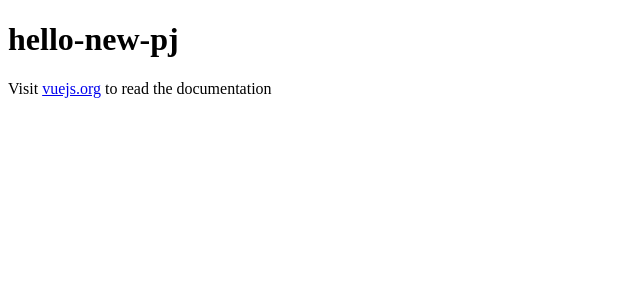
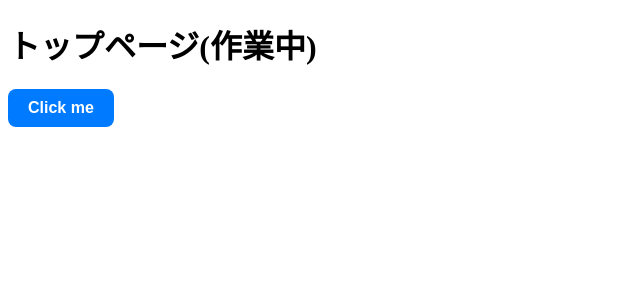
Before and after one commit to Riri-Inferno/my-portfolio, a Vue app: page / in a window 1280 px wide. Shown: the top 300 px of the page, without its empty margins (0-640 px from the left). Built offline with nearby package versions, Linux system fonts and the light colour scheme; the HTML template or start-up script is replaced by a standard one.

Commit message:
ボタンを追加

```diff
--- /dev/null
+++ b/src/components/atoms/BaseButton.vue
@@ -0,0 +1,165 @@
+<template>
+  <button
+    :class="[
+      'button',
+      `button--${variant}`,
+      `button--${size}`,
+      {
+        'button--disabled': disabled,
+        'button--loading': loading,
+        'button--full-width': fullWidth,
+      },
+    ]"
+    :type="type"
+    :disabled="disabled || loading"
+    @click="handleClick"
+  >
+    <span v-if="loading" class="button__loader">
+      <!-- TODO:シンプルなローディング表示 -->
+      ⟳
+    </span>
+    <span class="button__content">
+      <slot />
+    </span>
+  </button>
+</template>
+
+<script setup lang="ts">
+interface ButtonProps {
+  variant?: 'primary' | 'secondary' | 'ghost' | 'danger'
+  size?: 'small' | 'medium' | 'large'
+  type?: 'button' | 'submit' | 'reset'
+  disabled?: boolean
+  loading?: boolean
+  fullWidth?: boolean
+}
+
+interface ButtonEmits {
+  (e: 'click', event: MouseEvent): void
+}
+
+// Props定義
+const props = withDefaults(defineProps<ButtonProps>(), {
+  variant: 'primary',
+  size: 'medium',
+  type: 'button',
+  disabled: false,
+  loading: false,
+  fullWidth: false,
+})
+
+// Emit定義
+const emit = defineEmits<ButtonEmits>()
+
+// クリックハンドラー
+const handleClick = (event: MouseEvent) => {
+  if (!props.disabled && !props.loading) {
+    emit('click', event)
+  }
+}
+</script>
+
+<style lang="scss" scoped>
+.button {
+  // 基本スタイル
+  display: inline-flex;
+  align-items: center;
+  justify-content: center;
+  gap: 8px;
+  border: none;
+  border-radius: 8px;
+  font-weight: 600;
+  cursor: pointer;
+  transition: all 0.2s ease;
+  position: relative;
+
+  // サイズバリエーション
+  &--small {
+    padding: 6px 12px;
+    font-size: 14px;
+  }
+
+  &--medium {
+    padding: 10px 20px;
+    font-size: 16px;
+  }
+
+  &--large {
+    padding: 14px 28px;
+    font-size: 18px;
+  }
+
+  // バリアントスタイル
+  &--primary {
+    background-color: #007bff;
+    color: white;
+
+    &:hover:not(:disabled) {
+      background-color: #0056b3;
+    }
+  }
+
+  &--secondary {
+    background-color: #6c757d;
+    color: white;
+
+    &:hover:not(:disabled) {
+      background-color: #545b62;
+    }
+  }
+
+  &--ghost {
+    background-color: transparent;
+    color: #007bff;
+    border: 2px solid #007bff;
+
+    &:hover:not(:disabled) {
+      background-color: #007bff;
+      color: white;
+    }
+  }
+
+  &--danger {
+    background-color: #dc3545;
+    color: white;
+
+    &:hover:not(:disabled) {
+      background-color: #c82333;
+    }
+  }
+
+  // 状態スタイル
+  &--disabled {
+    opacity: 0.5;
+    cursor: not-allowed;
+  }
+
+  &--loading {
+    cursor: wait;
+  }
+
+  &--full-width {
+    width: 100%;
+  }
+
+  // ローダー
+  &__loader {
+    animation: spin 1s linear infinite;
+  }
+
+  &__content {
+    display: flex;
+    align-items: center;
+    gap: 4px;
+  }
+}
+
+@keyframes spin {
+  from {
+    transform: rotate(0deg);
+  }
+  to {
+    transform: rotate(360deg);
+  }
+}
+</style>
--- a/src/components/pages/LandingPage.vue
+++ b/src/components/pages/LandingPage.vue
@@ -1,11 +1,15 @@
-<script setup lang="ts"></script>
-
 <template>
-  <h1>hello-new-pj</h1>
-  <p>
-    Visit <a href="https://vuejs.org/" target="_blank" rel="noopener">vuejs.org</a> to read the
-    documentation
-  </p>
+  <h1>トップページ(作業中)</h1>
+  <BaseButton :loading="isLoading" @click="handleClick">Click me</BaseButton>
 </template>
 
-<style scoped></style>
+<script setup lang="ts">
+import BaseButton from '@/components/atoms/BaseButton.vue'
+import { ref } from 'vue'
+
+const isLoading = ref(false)
+
+const handleClick = () => {
+  console.log('Button clicked!')
+}
+</script>
```
